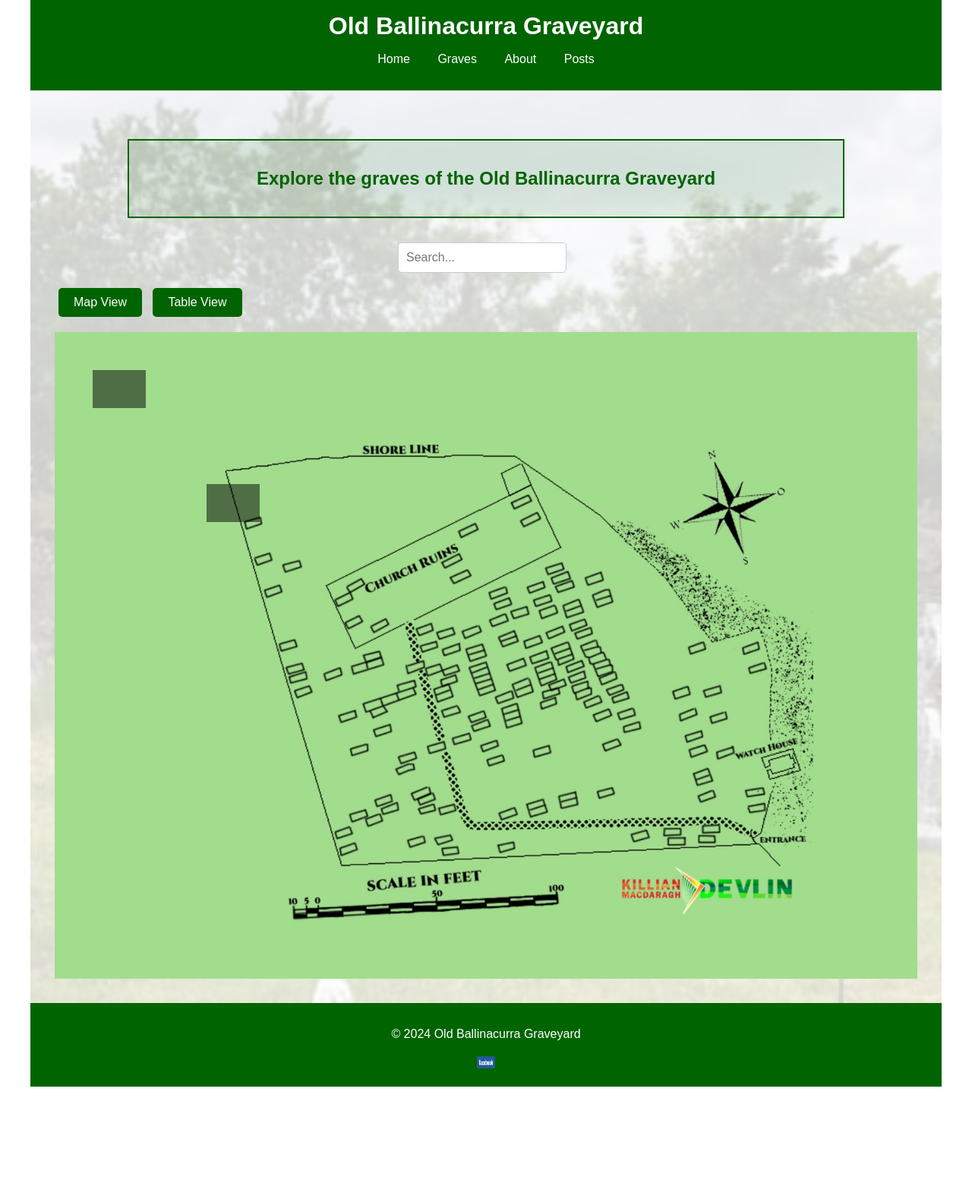
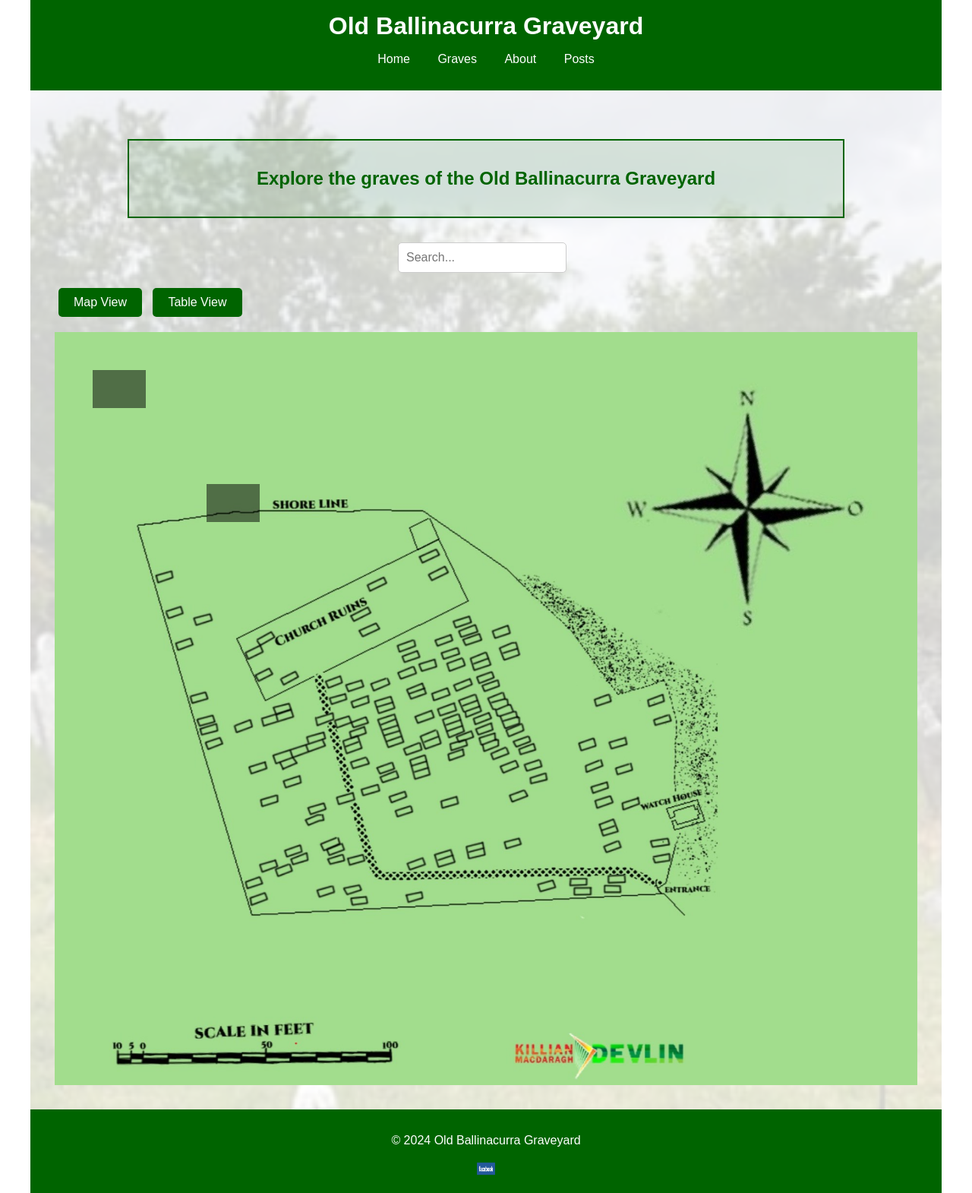
Before and after one commit to duinneacha/Old-Ballinacurra-Graveyard, a Jekyll site: the page built from graves.markdown, in a window 1280 px wide. Shown: the whole page at 76% size. Built offline with Jekyll 4.4.1, drawn with Linux system fonts in a browser that asks for light colours; before the commit the page ends 1430 px from its top, so only the background shows below that.

Commit message:
Update grave map image source

```diff
--- a/graves.markdown
+++ b/graves.markdown
@@ -23,7 +23,7 @@ show_title: false
 
 <div id="map-view" class="view">
   <div class="map-container">
-    <img src="{{ '/assets/imgs/grave-map.jpg' | relative_url }}" alt="Map" id="main-map">
+    <img src="{{ '/assets/imgs/grave-map-worked.jpg' | relative_url }}" alt="Map" id="main-map">
     <div class="shade" style="left: 50px; top: 50px; width: 70px; height: 50px;" data-info="Information about Area 1"></div>
     <div class="shade" style="left: 200px; top: 200px; width: 70px; height: 50px;" data-info="Information about Area 2"></div>
     <!-- Add more shaded divs as needed -->
```
Also changed, not shown: assets/imgs/grave-map-worked.jpg (added).
